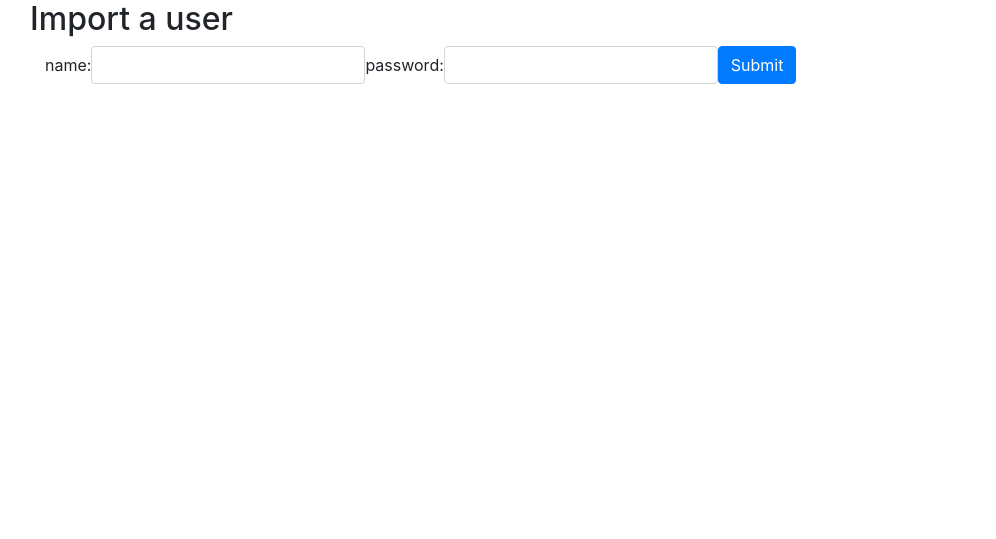
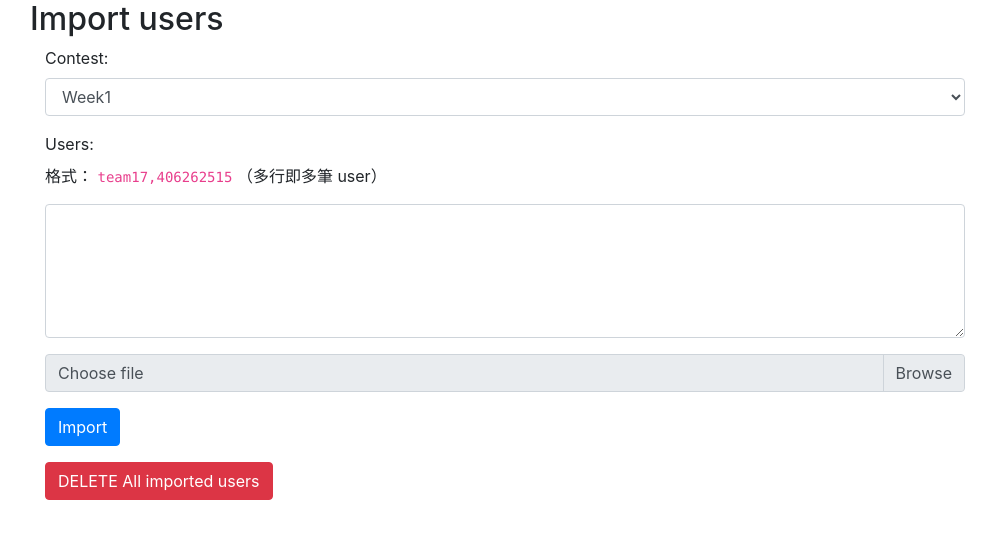
Before and after one commit to FjuOnlineJudge/domjudge-setup, a Flask app: page / in a window 1280 px wide. Shown: the top 539 px of the page, without its empty margins (135-1131 px from the left). Run offline with Flask 2, Linux system fonts and the light colour scheme; some libraries are stand-ins or nearby versions.

Commit message:
Can add users and delete them and add forms

```diff
--- a/import_site/app.py
+++ b/import_site/app.py
@@ -15,10 +15,35 @@ def index():
 
 @app.route('/test')
 def test():
-	utils.create_new_user('team17', '406262515')
-	utils.add_user_to_contest(4, 2)
+	s = None
+	with open('list.csv', 'r') as f:
+		s = f.readlines()
+	li = []
+	for i in s:
+		row = i.split(',')
+		li.append((row[0], row[1].rstrip()))
+
+	for user, passwd in li:
+		utils.create_new_user('team'+user, passwd)
+	# utils.create_new_user('team17', '406262515')
+	# utils.add_user_to_contest(4, 2) # uid cid
 	# utils.delete_all_imported_users()
-	return 'Go to see the console'
+	return 'Success'
+
+@app.route('/add')
+def add():
+	from sqlalchemy import text
+	sql = text('INSERT INTO contestteam (cid, teamid) VALUES (:cid, :tid)')
+	for i in range(6, 43):
+		print(i)
+		db.session.execute(sql, {'cid': 3, 'tid': i})
+	db.session.commit()
+	return 'Success'
+
+@app.route('/delall')
+def del_all():
+	utils.delete_all_imported_users()
+	return 'Success'
 
 if __name__ == '__main__':
 	app.run(host='0.0.0.0', debug=True)
--- a/import_site/templates/index.html
+++ b/import_site/templates/index.html
@@ -15,28 +15,52 @@
       <div class="col-md-1"></div>
       <div class="col-md-10">
         <div class="row">
-      <h2>Import a user</h2>
+        <h2>Import users</h2>
         </div>
-      <form class="form-inline" role="form" action="/user" method="post">
+        <form>
           <div class="form-group">
-          <label for="nameInput">name:</label>
-          <input class="form-control" name="name" id="nameInput" type="text"/>
+            <label for="contest">Contest:</label>
+            <select name="contest" id="contest" class="form-control">
+              <option value="1">Week1</option>
+            </select>
           </div>
           <div class="form-group">
-          <label for="passInput">password:</label>
-          <input class="form-control" name="password" id="passInput" type="text"/>
+            <label for="comment">Users: </label><p>格式： <code>team17,406262515</code> （多行即多筆 user）</p>
+            <textarea class="form-control" rows="5" id="comment"></textarea>
           </div>
-        <button type="submit" class="btn btn-primary">Submit</button>
+          <div class="form-group"><div class="custom-file">
+            <input disabled type="file" class="custom-file-input" id="customFile">
+            <label class="custom-file-label" for="customFile">Choose file</label>
+          </div></div>
+          <div class="form-group">
+            <button type="submit" class="btn btn-primary">Import</button>
+          </div>
         </form>
       </div>
       <div class="col-md-1"></div>
       </div>
+
+      <div class="row">
+      <div class="col-md-1"></div>
+      <div class="col-md-10">
+        <form>
+          <div class="form-group">
+            <button type="button" class="btn btn-danger">DELETE All imported users</button>
           </div>
-
-    <!-- Optional JavaScript -->
+        </form>
+      </div>
+      </div>
+      <div class="col-md-1"></div>
+    </div>
     <!-- jQuery first, then Popper.js, then Bootstrap JS -->
     <script src="https://code.jquery.com/jquery-3.3.1.slim.min.js" integrity="sha384-q8i/X+965DzO0rT7abK41JStQIAqVgRVzpbzo5smXKp4YfRvH+8abtTE1Pi6jizo" crossorigin="anonymous"></script>
     <script src="https://cdnjs.cloudflare.com/ajax/libs/popper.js/1.14.7/umd/popper.min.js" integrity="sha384-UO2eT0CpHqdSJQ6hJty5KVphtPhzWj9WO1clHTMGa3JDZwrnQq4sF86dIHNDz0W1" crossorigin="anonymous"></script>
     <script src="https://stackpath.bootstrapcdn.com/bootstrap/4.3.1/js/bootstrap.min.js" integrity="sha384-JjSmVgyd0p3pXB1rRibZUAYoIIy6OrQ6VrjIEaFf/nJGzIxFDsf4x0xIM+B07jRM" crossorigin="anonymous"></script>
+    <script src="https://cdn.jsdelivr.net/npm/bs-custom-file-input/dist/bs-custom-file-input.min.js" crossorigin="anonymous"></script>
+    <script>
+      $(document).ready(function () {
+        bsCustomFileInput.init()
+      })
+    </script>
   </body>
 </html>
```
Lines whose indentation alone changed are shown as unchanged.
